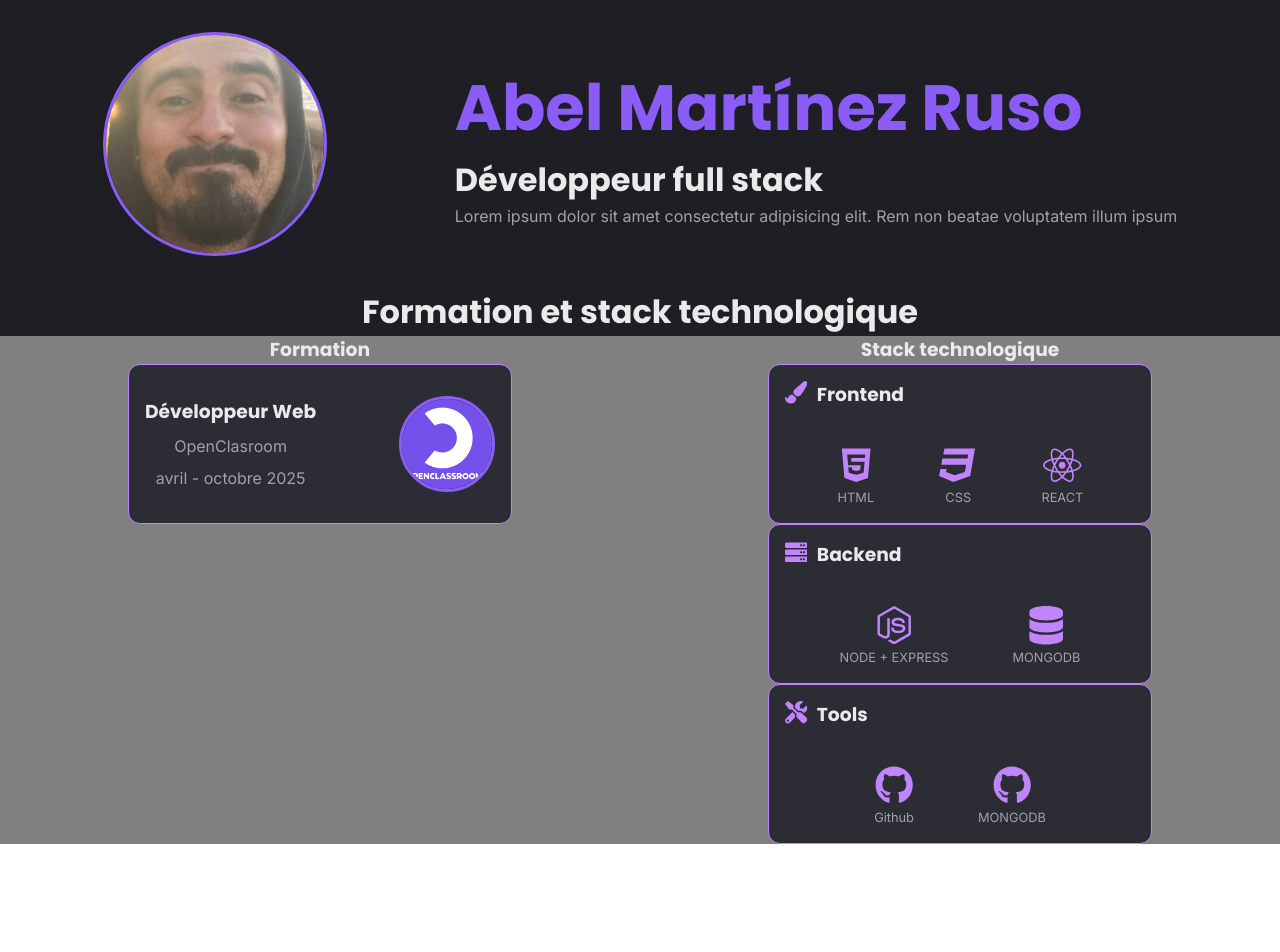
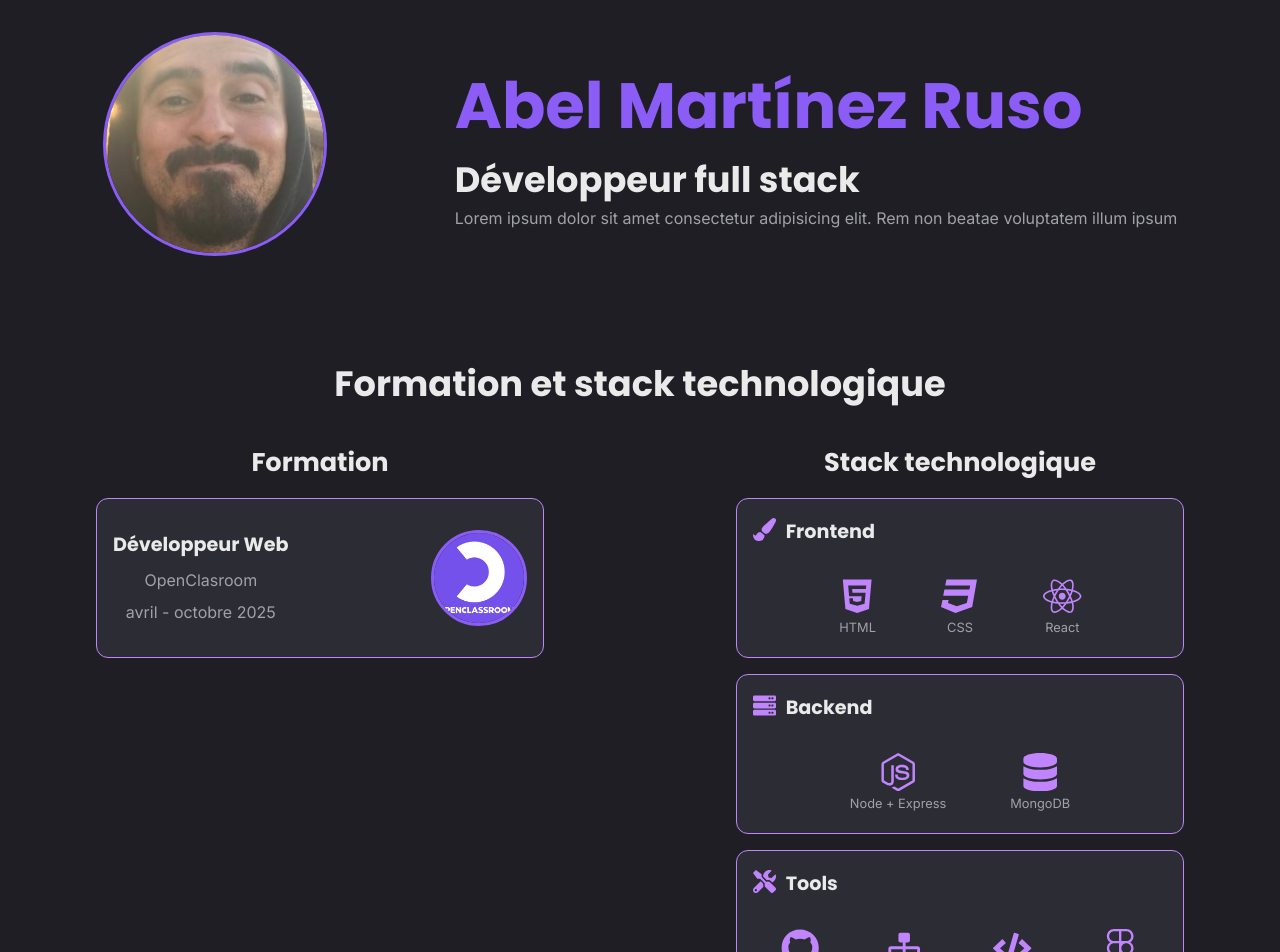
Before and after one commit to AbelMRuso/Portfolio, a React (Vite) app: page / in a window 1280 px wide. Shown: the top 952 px of the page. Before the commit the page ends 844 px from the top, so only its background shows below. Built offline with nearby package versions, Linux system fonts and the light colour scheme; a web font is replaced by a local one.

Commit message:
mise à jour du composant StackSection

```diff
--- a/src/assets/components/formation-card/CardFormation.jsx
+++ b/src/assets/components/formation-card/CardFormation.jsx
@@ -4,7 +4,7 @@ function CardFormation({ title, subtitle, date, children, layout = "side" }) {
     return (
         <article className={`${styles.card} ${styles[layout]}`}>
             <div className={styles.contenair}>
-                <h3 className={styles.title}>{title}</h3>
+                <h4 className={styles.title}>{title}</h4>
                 {subtitle && <p>{subtitle}</p>}
                 {date && <span>{date}</span>}
             </div>
--- a/src/assets/components/formation-card/CardFormation.module.scss
+++ b/src/assets/components/formation-card/CardFormation.module.scss
@@ -3,9 +3,9 @@
     border-radius: 0.75em;
     border-color: var(--color-accent-light);
     height: 10em;
-    width: 24em;
+    width: 28em;
     background-color: var(--color-bg-secondary);
-    padding: 1em;
+    padding: 1.2em 1em;
     display: flex;
     justify-content: space-between;
 }
--- a/src/assets/components/hero/Hero.module.scss
+++ b/src/assets/components/hero/Hero.module.scss
@@ -19,7 +19,3 @@ h1 {
     font-size: 4em;
     color: var(--color-accent);
 }
-
-h2 {
-    font-size: 2em;
-}
--- a/src/assets/components/stackSection/StackSection.jsx
+++ b/src/assets/components/stackSection/StackSection.jsx
@@ -1,12 +1,25 @@
 import CardFormation from "../formation-card/CardFormation";
 import openclassroomLogo from "../../images/openclassrooms_logo.png";
 import styles from "../formation-card/CardFormation.module.scss";
-import { FaCss3, FaPaintBrush, FaHtml5, FaReact, FaServer, FaNodeJs, FaDatabase, FaTools, FaGithub } from "react-icons/fa";
+import {
+    FaCss3,
+    FaPaintBrush,
+    FaHtml5,
+    FaReact,
+    FaServer,
+    FaNodeJs,
+    FaDatabase,
+    FaTools,
+    FaGithub,
+    FaSitemap,
+    FaCode,
+    FaFigma,
+} from "react-icons/fa";
 import stackStyles from "../stackSection/StackSection.module.scss";
 
 function StackSection() {
     return (
-        <section>
+        <section className={stackStyles.sectionContenair}>
             <h2 className={stackStyles.centerContent}>Formation et stack technologique</h2>
             <div className={stackStyles.contenair}>
                 <div className={stackStyles.centerContent}>
@@ -38,7 +51,7 @@ function StackSection() {
 
                         <div className={styles.tech}>
                             <FaReact className={styles.icons} />
-                            <span>REACT</span>
+                            <span>React</span>
                         </div>
                     </CardFormation>
 
@@ -53,12 +66,12 @@ function StackSection() {
                     >
                         <div className={styles.tech}>
                             <FaNodeJs className={styles.icons} />
-                            <span>NODE + EXPRESS</span>
+                            <span>Node + Express</span>
                         </div>
 
                         <div className={styles.tech}>
                             <FaDatabase className={styles.icons} />
-                            <span>MONGODB</span>
+                            <span>MongoDB</span>
                         </div>
                     </CardFormation>
 
@@ -77,8 +90,18 @@ function StackSection() {
                         </div>
 
                         <div className={styles.tech}>
-                            <FaGithub className={styles.icons} />
-                            <span>MONGODB</span>
+                            <FaSitemap className={styles.icons} />
+                            <span>Notion</span>
+                        </div>
+
+                        <div className={styles.tech}>
+                            <FaCode className={styles.icons} />
+                            <span>VSCode</span>
+                        </div>
+
+                        <div className={styles.tech}>
+                            <FaFigma className={styles.icons} />
+                            <span>Figma</span>
                         </div>
                     </CardFormation>
                 </div>
--- a/src/assets/components/stackSection/StackSection.module.scss
+++ b/src/assets/components/stackSection/StackSection.module.scss
@@ -1,7 +1,6 @@
 .contenair {
     display: grid;
     grid-template-columns: 1fr 1fr;
-    background-color: grey;
 }
 
 .centerContent {
@@ -9,4 +8,10 @@
     display: flex;
     flex-direction: column;
     align-items: center;
+    gap: 1em;
+    margin-top: 2em;
 }
+
+.sectionContenair {
+    margin-top: 2em;
+}
--- a/src/index.css
+++ b/src/index.css
@@ -43,13 +43,30 @@ body {
     font-family: "Inter", system-ui, sans-serif;
 }
 
-h1,
-h2,
-h3,
-h4,
-h5,
-h6 {
+h1 {
     font-family: "Poppins", sans-serif;
+    font-size: 4em;
+    color: var(--color-text);
+    margin: 0;
+}
+
+h2 {
+    font-family: "Poppins", sans-serif;
+    font-size: 2.2em;
+    color: var(--color-text);
+    margin: 0;
+}
+
+h3 {
+    font-family: "Poppins", sans-serif;
+    font-size: 1.6em;
+    color: var(--color-text);
+    margin: 0;
+}
+
+h4 {
+    font-family: "Poppins", sans-serif;
+    font-size: 1.2em;
     color: var(--color-text);
     margin: 0;
 }
```
